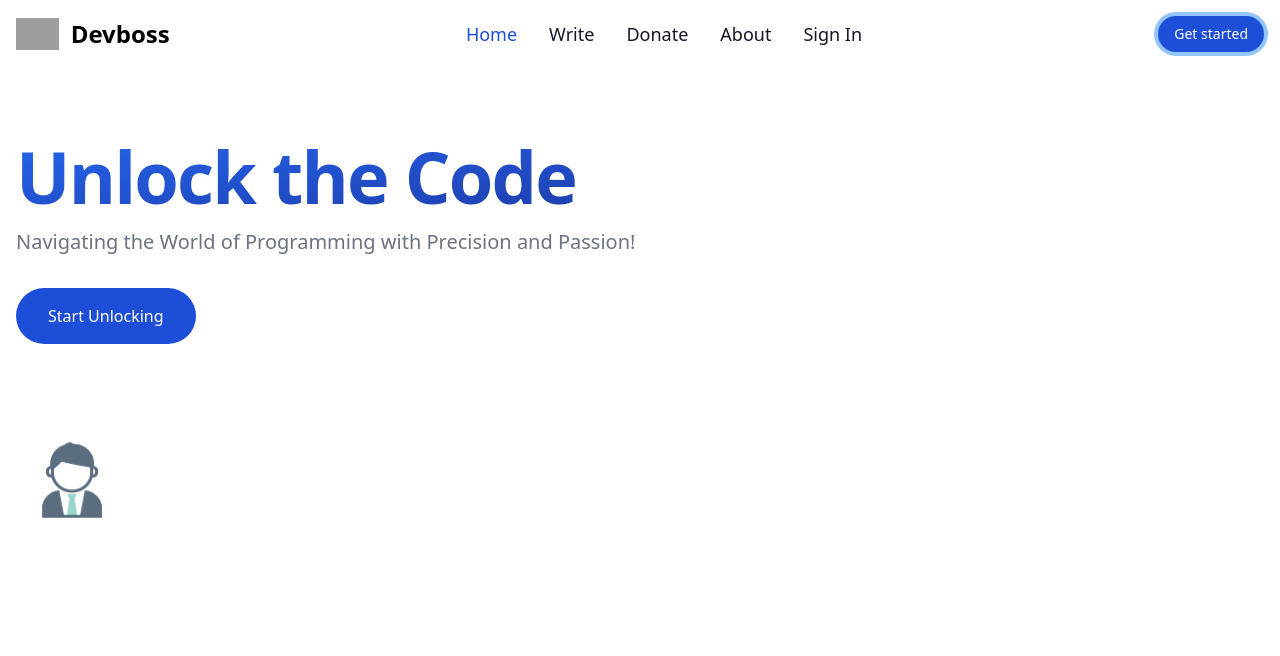
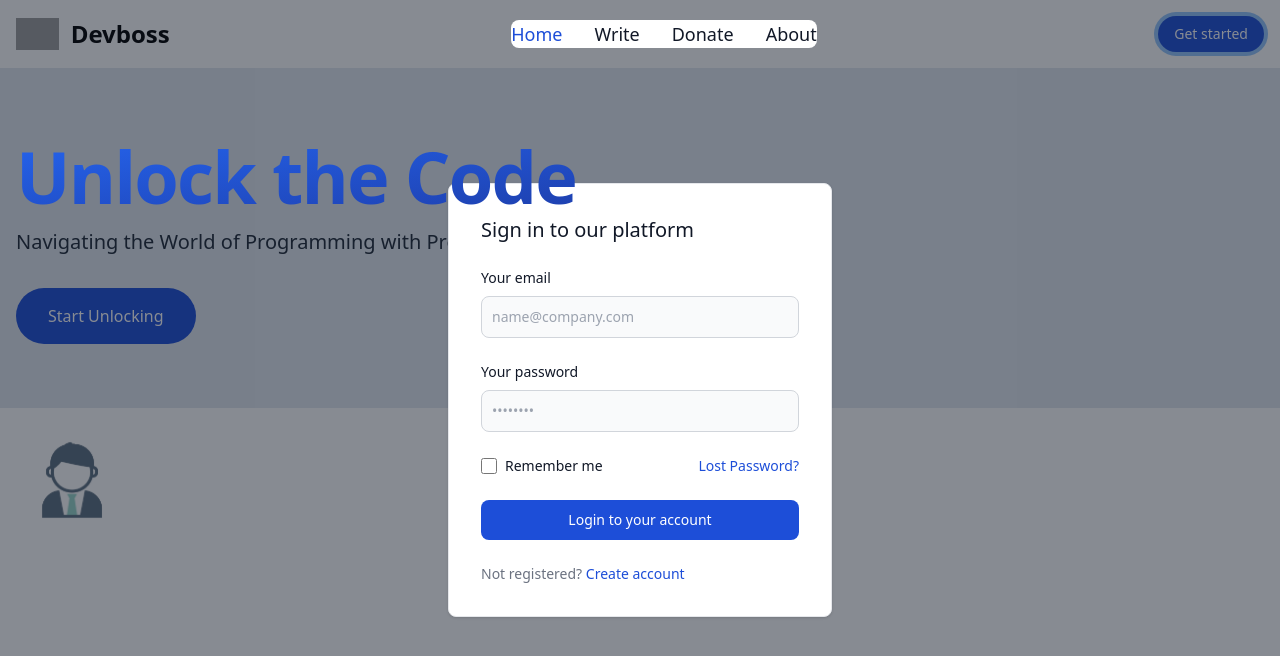
Before and after one commit to imbhaskarn/devboss-ui, a Next.js app: page / in a window 1280 px wide. Both pictures are taken after a click on the button "Get started". Shown: the top 656 px of the page. Built offline with nearby package versions, Linux system fonts and the light colour scheme; grey boxes are pictures that could not be loaded.

Commit message:
dark to white

```diff
--- a/src/components/Loading.tsx
+++ b/src/components/Loading.tsx
@@ -6,7 +6,7 @@ export const Loading = () => {
       <div role="status">
         <svg
           aria-hidden="true"
-          className="w-8 h-8 mr-2 text-gray-200 animate-spin dark:text-gray-600 fill-blue-600"
+          className="w-8 h-8 mr-2 text-gray-200 animate-spin fill-blue-600"
           viewBox="0 0 100 101"
           fill="none"
           xmlns="http://www.w3.org/2000/svg"
--- a/src/components/header/Hero.tsx
+++ b/src/components/header/Hero.tsx
@@ -3,20 +3,20 @@ import React from "react";
 const Hero = () => {
   return (
     <>
-      <section className="bg-white dark:bg-gray-900">
+      <section className="bg-slate-200 ">
         <div className="grid max-w-screen-xl px-4 py-8 mx-auto lg:gap-8 xl:gap-0 lg:py-16 lg:grid-cols-12">
           <div className="mr-auto place-self-center lg:col-span-7">
-            <h1 className="max-w-2xl mb-4 text-6xl font-extrabold tracking-tight leading-none md:text-6xl xl:text-[72px] dark:text-white">
-              <span className="relative mt-2 text-transparent bg-clip-text bg-gradient-to-br from-blue-600 to-blue-800 md:inline-block">
+            <h1 className="max-w-2xl mb-4 text-6xl font-extrabold tracking-tight leading-none md:text-6xl xl:text-[72px]">
+              <span className="relative mt-2 text-transparent bg-clip-text z-10 bg-gradient-to-br from-blue-600 to-blue-800 md:inline-block">
                 Unlock the Code
               </span>
             </h1>
-            <p className="max-w-2xl mb-6 font-light text-gray-500 lg:mb-8 md:text-lg lg:text-xl dark:text-gray-300">
+            <p className="max-w-2xl mb-6  font-light text-gray-800 lg:mb-8 md:text-lg lg:text-xl ">
               Navigating the World of Programming with Precision and Passion!
             </p>
             <button
               type="button"
-              className="text-white bg-blue-700 hover:bg-blue-800 focus:ring-4 focus:outline-none focus:ring-blue-300 font-medium rounded-full text-sm px-8 py-4 text-center mr-3 md:mr-0 dark:bg-blue-600 dark:hover:bg-blue-700 dark:focus:ring-blue-800"
+              className="text-white bg-blue-700 hover:bg-blue-800 focus:ring-4 focus:outline-none focus:ring-blue-300 font-medium rounded-full text-sm px-8 py-4 text-center mr-3 md:mr-0 "
             >
               <a
                 href="#"
--- a/src/components/header/Navbar.tsx
+++ b/src/components/header/Navbar.tsx
@@ -1,28 +1,54 @@
 import Link from "next/link";
 import React from "react";
-import { useState } from "react";
+import { useState, useEffect } from "react";
 import { FiMenu } from "react-icons/fi";
-import { TfiClose } from "react-icons/tfi";
+import { AiOutlineClose } from "react-icons/ai";
 import { SignInCard } from "./signInCard";
 import { useDispatch } from "react-redux";
-import { toggleLogin } from "@/store";
+import { toggleLogin, setLoginStatus } from "@/store";
 import { useSelector } from "react-redux";
 import { AnimatePresence } from "framer-motion";
-import Image from "next/image";
+interface state {
+  signIn: {
+    showLogin: boolean;
+  };
+  auth: {
+    isLoggedIn: boolean;
+    user: {
+      username: string;
+    };
+  };
+}
+
+import {
+  FaHome,
+  FaInfo,
+  FaPenSquare,
+  FaSearch,
+  FaSignInAlt,
+  FaSignOutAlt,
+} from "react-icons/fa";
 import { motion } from "framer-motion";
+
 const Navbar = () => {
   const [menuOpen, setMenuOpen] = useState(false);
-  const showLogin = useSelector((state: any) => state.signIn.showLogin);
-  const user = useSelector((state: any) => state.auth.user);
+  const showLogin = useSelector((state: state) => state.signIn.showLogin);
+  const isLoggedIn = useSelector((state: state) => state.auth.isLoggedIn);
+  const user = useSelector((state: state) => state.auth.user);
   const dispatch = useDispatch();
+
   const handleShowLogin = () => {
-    console.log("clicked");
     dispatch(toggleLogin());
+    setMenuOpen(false);
   };
-  console.log(showLogin);
+
+  const handleSignOut = () => {
+    dispatch(setLoginStatus(false));
+  };
+
   return (
     <div>
-      <nav className="bg-white border-gray-200 dark:bg-gray-900">
+      <nav className="bg-white border-gray-200">
         <div className="max-w-screen-xl flex flex-wrap items-center justify-between mx-auto px-4 py-4">
           <Link href="https://flowbite.com/" className="flex items-center">
             <img
@@ -30,15 +56,15 @@ const Navbar = () => {
               className="h-8 mr-3"
               alt="Flowbite Logo"
             />
-            <span className="self-center text-2xl font-semibold whitespace-nowrap dark:text-white">
+            <span className="self-center text-2xl font-semibold whitespace-nowrap">
               Devboss
             </span>
           </Link>
-          <div className="flex md:order-2">
-            {user ? (
+          <div onClick={handleShowLogin} className="flex md:order-2">
+            {isLoggedIn ? (
               <div className="hidden md:block text-gray-200 text-lg rounded-full hover:ring-blue text-center">
                 <img
-                  src={`https://ui-avatars.com/api/?background=a5b5e6&color=22223b&name=${user.username}&rounded=true&bold=true&size=128`}
+                  src={`https://ui-avatars.com/api/?background=a5b5e6&color=22223b&name=${user?.username}&rounded=true&bold=true&size=128`}
                   width={42}
                   height={42}
                   className="rounded-full"
@@ -48,34 +74,42 @@ const Navbar = () => {
             ) : (
               <button
                 type="button"
-                className="text-white bg-blue-700 hover:bg-blue-800 focus:ring-4 focus:outline-none focus:ring-blue-300 font-medium rounded-full text-sm px-4 py-2 text-center mr-3 md:mr-0 dark:bg-blue-600 dark:hover:bg-blue-700 dark:focus:ring-blue-800"
+                className="text-white hidden md:block bg-blue-700 hover:bg-blue-800 focus:ring-4 focus:outline-none focus:ring-blue-300 font-medium rounded-full text-sm px-4 py-2 text-center mr-3 md:mr-0"
               >
                 Get started
               </button>
             )}
             <button
-              onClick={() => setMenuOpen(!menuOpen)}
+              onClick={(e) => {
+                e.stopPropagation();
+                setMenuOpen(!menuOpen);
+              }}
               data-collapse-toggle="navbar-default"
               type="button"
-              className="inline-flex items-center  w-10 h-10 z-20 justify-center text-sm text-gray-500 rounded-lg md:hidden hover:bg-gray-100 focus:outline-none focus:ring-2 focus:ring-gray-200 dark:text-gray-400 dark:hover:bg-gray-700 dark:focus:ring-gray-600"
+              className="inline-flex items-center z-30  w-10 h-10 justify-center text-sm text-gray-500 rounded-lg md:hidden hover:bg-gray-100 focus:outline-none  focus:ring-gray-200"
               aria-controls="navbar-default"
               aria-expanded="false"
             >
               <span className="sr-only">Open main menu</span>
 
               {!menuOpen && <FiMenu size={30} style={{ color: "white" }} />}
-              {menuOpen && <TfiClose size={30} style={{ color: "white" }} />}
+              {menuOpen && (
+                <AiOutlineClose
+                  size={30}
+                  style={{ color: "black", fontWeight: "100" }}
+                />
+              )}
             </button>
           </div>
           <div
-            className={`hidden md:relative w-5/6  md:block md:w-auto`}
+            className={`hidden md:relative  w-5/6 z-50  md:block md:w-auto`}
             id="navbar-default"
           >
-            <ul className="font flex flex-col p-4 md:p-0 mt-4 border border-gray-100 rounded-lg bg-gray-50 md:flex-row md:space-x-8 md:mt-0 md:border-0 md:bg-white dark:bg-gray-800 md:dark:bg-gray-900 dark:border-gray-700">
+            <ul className="font flex flex-col p-4 md:p-0 mt-4 border border-gray-100 rounded-lg bg-gray-50 md:flex-row md:space-x-8 md:mt-0 md:border-0 md:bg-white">
               <li>
                 <Link
                   href="#"
-                  className="block py-2 pl-3 pr-4 text-white bg-blue-700 text-lg rounded md:bg-transparent md:text-blue-700 md:p-0 dark:text-white md:dark:text-blue-500"
+                  className="block py-2 pl-3 pr-4 text-white bg-blue-700 text-lg rounded md:bg-transparent md:text-blue-700 md:p-0"
                   aria-current="page"
                 >
                   Home
@@ -84,7 +118,7 @@ const Navbar = () => {
               <li>
                 <Link
                   href="#"
-                  className="block py-2 pl-3 pr-4 text-gray-900 rounded text-lg hover:bg-gray-100 md:hover:bg-transparent md:border-0 md:hover:text-blue-700 md:p-0 dark:text-white md:dark:hover:text-blue-500 dark:hover:bg-gray-700 dark:hover:text-white md:dark:hover:bg-transparent"
+                  className="block py-2 pl-3 pr-4 text-gray-900 rounded text-lg hover:bg-gray-100 md:hover:bg-transparent md:border-0 md:hover:text-blue-700 md:p-0"
                 >
                   Write
                 </Link>
@@ -92,7 +126,7 @@ const Navbar = () => {
               <li>
                 <Link
                   href="#"
-                  className="block py-2 pl-3 pr-4 text-gray-900 rounded text-lg hover:bg-gray-100 md:hover:bg-transparent md:border-0 md:hover:text-blue-700 md:p-0 dark:text-white md:dark:hover:text-blue-500 dark:hover:bg-gray-700 dark:hover:text-white md:dark:hover:bg-transparent"
+                  className="block py-2 pl-3 pr-4 text-gray-900 rounded text-lg hover:bg-gray-100 md:hover:bg-transparent md:border-0 md:hover:text-blue-700 md:p-0"
                 >
                   Donate
                 </Link>
@@ -100,17 +134,17 @@ const Navbar = () => {
               <li>
                 <Link
                   href="#"
-                  className="block py-2 pl-3 pr-4 text-gray-900 rounded text-lg hover:bg-gray-100 md:hover:bg-transparent md:border-0 md:hover:text-blue-700 md:p-0 dark:text-white md:dark:hover:text-blue-500 dark:hover:bg-gray-700 dark:hover:text-white md:dark:hover:bg-transparent"
+                  className="block py-2 pl-3 pr-4 text-gray-900 rounded text-lg hover:bg-gray-100 md:hover:bg-transparent md:border-0 md:hover:text-blue-700 md:p-0"
                 >
                   About
                 </Link>
               </li>
-              {!user && (
+              {isLoggedIn && (
                 <li>
                   <Link
                     onClick={handleShowLogin}
                     href="#"
-                    className="block py-2 pl-3 pr-4 text-gray-900 rounded text-lg hover:bg-gray-100 md:hover:bg-transparent md:border-0 md:hover:text-blue-700 md:p-0 dark:text-white md:dark:hover:text-blue-500 dark:hover:bg-gray-700 dark:hover:text-white md:dark:hover:bg-transparent"
+                    className="block py-2 pl-3 pr-4 text-gray-900 rounded text-lg hover:bg-gray-100 md:hover:bg-transparent md:border-0 md:hover:text-blue-700 md:p-0"
                   >
                     Sign In
                   </Link>
@@ -125,58 +159,100 @@ const Navbar = () => {
                 initial={{ opacity: 0, left: "-100%" }}
                 animate={{ opacity: 1, left: "0%" }}
                 exit={{ opacity: 0, left: "-100%" }}
-                transition={{ duration: 0.2, type: "tween", ease: "easeOut" }}
-                className="overflow-visible absolute inset-0 md:hidden bg-gray-400 dark:bg-gray-200 shadow-md shadow-slate-950"
+                transition={{ duration: 0.4, type: "tween", ease: "easeOut" }}
+                className="overflow-visible absolute z-20 inset-0 md:hidden shadow-md shadow-slate-300 bg-transparent"
                 id="navbar-default"
               >
-                <ul className="font w-3/5 h-full flex flex-col text-left py-10 p-10 md:p-0 border border-gray-100 bg-gray-50 md:flex-row md:space-x-8 md:mt-0 md:border-0 md:bg-white dark:bg-gray-800 md:dark:bg-gray-900 dark:border-gray-700">
+                <div className="h-full w-full bg-slate-200 bg-opacity-20">
+                  <ul className="font w-4/6 h-full flex flex-col text-left bg-opacity-100 py-10 p-10 gap-3 md:p-0 border border-gray-100 bg-gray-200 md:flex-row md:space-x-8 md:mt-0 md:border-0">
                     <li>
-                    <Link
+                      <a
                         href="#"
-                      className="block py-2 pl-3 pr-4 text-white bg-blue-700 text-lg rounded md:bg-transparent md:text-blue-700 md:p-0 dark:text-white md:dark:text-blue-500"
-                      aria-current="page"
+                        className="flex items-center p-2 text-lg text-gray-900 rounded-lg hover:bg-gray-100 group"
                       >
-                      Home
-                    </Link>
+                        <FaHome
+                          size={24}
+                          className="text-gray-500 group-hover:text-gray-900"
+                        />
+                        <span className="ml-3">Home</span>
+                      </a>
                     </li>
                     <li>
-                    <Link
+                      <a
                         href="#"
-                      className="block py-2 pl-3 pr-4 text-gray-900 rounded text-lg hover:bg-gray-100 md:hover:bg-transparent md:border-0 md:hover:text-blue-700 md:p-0 dark:text-white md:dark:hover:text-blue-500 dark:hover:bg-gray-700 dark:hover:text-white md:dark:hover:bg-transparent"
+                        className="flex items-center p-2 text-lg text-gray-900 rounded-lg hover:bg-gray-100 group"
                       >
-                      Write
-                    </Link>
+                        <FaPenSquare
+                          size={24}
+                          className="text-gray-500 group-hover:text-gray-900"
+                        />
+                        <span className="ml-3">Write</span>
+                      </a>
                     </li>
                     <li>
-                    <Link
+                      <a
                         href="#"
-                      className="block py-2 pl-3 pr-4 text-gray-900 rounded text-lg hover:bg-gray-100 md:hover:bg-transparent md:border-0 md:hover:text-blue-700 md:p-0 dark:text-white md:dark:hover:text-blue-500 dark:hover:bg-gray-700 dark:hover:text-white md:dark:hover:bg-transparent"
+                        className="flex items-center p-2 text-lg text-gray-900 rounded-lg hover:bg-gray-100 group"
                       >
-                      Donate
-                    </Link>
+                        <FaInfo
+                          size={24}
+                          className="text-gray-500 group-hover:text-gray-900"
+                        />
+                        <span className="ml-3">About</span>
+                      </a>
                     </li>
                     <li>
-                    <Link
+                      <a
                         href="#"
-                      className="block py-2 pl-3 pr-4 text-gray-900 rounded text-lg hover:bg-gray-100 md:hover:bg-transparent md:border-0 md:hover:text-blue-700 md:p-0 dark:text-white md:dark:hover:text-blue-500 dark:hover:bg-gray-700 dark:hover:text-white md:dark:hover:bg-transparent"
+                        className="flex items-center p-2 text-lg text-gray-900 rounded-lg hover:bg-gray-100 group"
                       >
-                      About
-                    </Link>
+                        <FaSearch
+                          size={24}
+                          className="text-gray-500 group-hover:text-gray-900"
+                        />
+                        <span className="ml-3">Search</span>
+                      </a>
                     </li>
-                  {!user && (
-                    <li>
-                      <Link
-                        onClick={handleShowLogin}
+                    {isLoggedIn ? (
+                      <li
+                        onClick={handleSignOut}
+                        className="flex-grow flex justify-end flex-col"
+                      >
+                        <button className="inline-flex items-center justify-center font-sans font-semibold tracking-wide text-white bg-blue-700 rounded-lg h-[48px]">
+                          <a
                             href="#"
-                        className="block py-2 pl-3 pr-4 text-gray-900 rounded text-lg hover:bg-gray-100 md:hover:bg-transparent md:border-0 md:hover:text-blue-700 md:p-0 dark:text-white md:dark:hover:text-blue-500 dark:hover:bg-gray-700 dark:hover:text-white md:dark:hover:bg-transparent"
+                            className=" flex items-center p-2 text-lg font-normal text-gray-900 rounded-lg group"
                           >
-                        Sign In
-                      </Link>
+                            <FaSignOutAlt
+                              size={24}
+                              color={"white"}
+                              className="text-gray-500 group-hover:text-gray-900"
+                            />
+                            <span className="ml-3">Sign Out</span>
+                          </a>{" "}
+                        </button>
+                      </li>
+                    ) : (
+                      <li className="flex-grow flex justify-end flex-col">
+                        <button className="inline-flex items-center justify-center font-sans font-semibold tracking-wide text-white bg-blue-700 rounded-lg h-[48px]">
+                          <a
+                            href="#"
+                            className=" flex items-center p-2 text-lg font-normal text-gray-900 rounded-lg group"
+                          >
+                            <FaSignInAlt
+                              size={24}
+                              color={"white"}
+                              className="text-gray-500 group-hover:text-gray-900"
+                            />
+                            <span className="ml-3">Sign In</span>
+                          </a>{" "}
+                        </button>
                       </li>
                     )}
                   </ul>
+                </div>
               </motion.div>
-            )}{" "}
+            )}
           </AnimatePresence>
         </div>
       </nav>
--- a/src/components/header/index.tsx
+++ b/src/components/header/index.tsx
@@ -3,7 +3,7 @@ import Navbar from "./Navbar";
 import Hero from "./Hero";
 import { useSelector } from "react-redux";
 const Header = () => {
-  const user = useSelector((state: any) => state.auth.user);
+  const user = useSelector((state: any) => state.auth.isloggedIn);
   return (
     <div>
       <Navbar />
--- a/src/components/header/signInCard.tsx
+++ b/src/components/header/signInCard.tsx
@@ -1,6 +1,6 @@
 import React from "react";
 import { useDispatch, useSelector } from "react-redux";
-import { toggleLogin } from "@/store";
+import { toggleLogin, setLoginStatus } from "@/store";
 import { motion } from "framer-motion";
 import { useForm } from "react-hook-form";
 import axiosInstance from "@/utils/axios/axios";
@@ -23,6 +23,7 @@ export const SignInCard = () => {
         dispatch(setAccessToken(res.data.data.accessToken));
         dispatch(setRefreshToken(res.data.data.refreshToken));
         dispatch(setUser(res.data.data.user));
+        dispatch(setLoginStatus(res.data.data.user));
         localStorage.setItem("refreshToken", res.data.data.refreshToken);
       })
       .catch((err) => {
@@ -38,7 +39,7 @@ export const SignInCard = () => {
       transition={{ duration: 0.2 }}
       animate={{ opacity: 1, className: "z-10" }}
       exit={{ opacity: 0 }}
-      className="overflow-visible fixed inset-0 z-10 flex justify-center items-center bg-gray-900 bg-opacity-50"
+      className="overflow-visible fixed inset-0 flex justify-center items-center bg-gray-900 bg-opacity-50"
       onClick={(e) => {
         dispatch(toggleLogin());
       }}
@@ -47,20 +48,20 @@ export const SignInCard = () => {
         onClick={(e) => {
           e.stopPropagation();
         }}
-        className="w-full max-w-sm p-4 bg-white border border-gray-200 rounded-lg shadow sm:p-6 md:p-8 dark:bg-gray-800 dark:border-gray-700"
+        className="w-full max-w-sm p-4 bg-white border border-gray-200 rounded-lg shadow sm:p-6 md:p-8"
       >
         <form
           onSubmit={handleSubmit(onSubmit)}
           className="space-y-6"
           action="#"
         >
-          <h5 className="text-xl font-medium text-gray-900 dark:text-white">
+          <h5 className="text-xl font-medium text-gray-900">
             Sign in to our platform
           </h5>
           <div>
             <label
               htmlFor="email"
-              className="block mb-2 text-sm font-medium text-gray-900 dark:text-white"
+              className="block mb-2 text-sm font-medium text-gray-900"
             >
               Your email
             </label>
@@ -69,7 +70,7 @@ export const SignInCard = () => {
               type="email"
               name="email"
               id="email"
-              className="bg-gray-50 border border-gray-300 text-gray-900 text-sm rounded-lg focus:ring-blue-500 focus:border-blue-500 block w-full p-2.5 dark:bg-gray-600 dark:border-gray-500 dark:placeholder-gray-400 dark:text-white"
+              className="bg-gray-50 border border-gray-300 text-gray-900 text-sm rounded-lg focus:ring-blue-500 focus:border-blue-500 block w-full p-2.5"
               placeholder="name@company.com"
               required
             />
@@ -82,7 +83,7 @@ export const SignInCard = () => {
           <div>
             <label
               htmlFor="password"
-              className="block mb-2 text-sm font-medium text-gray-900 dark:text-white"
+              className="block mb-2 text-sm font-medium text-gray-900"
             >
               Your password
             </label>
@@ -98,7 +99,7 @@ export const SignInCard = () => {
               name="password"
               id="password"
               placeholder="••••••••"
-              className="bg-gray-50 border border-gray-300 text-gray-900 text-sm rounded-lg focus:ring-blue-500 focus:border-blue-500 block w-full p-2.5 dark:bg-gray-600 dark:border-gray-500 dark:placeholder-gray-400 dark:text-white"
+              className="bg-gray-50 border border-gray-300 text-gray-900 text-sm rounded-lg focus:ring-blue-500 focus:border-blue-500 block w-full p-2.5"
               required
             />
             <span>
@@ -115,35 +116,32 @@ export const SignInCard = () => {
                   id="remember"
                   type="checkbox"
                   value=""
-                  className="w-4 h-4 border border-gray-300 rounded bg-gray-50 focus:ring-3 focus:ring-blue-300 dark:bg-gray-700 dark:border-gray-600 dark:focus:ring-blue-600 dark:ring-offset-gray-800 dark:focus:ring-offset-gray-800"
+                  className="w-4 h-4 border border-gray-300 rounded bg-gray-50 focus:ring-3 focus:ring-blue-300"
                 />
               </div>
               <label
                 htmlFor="remember"
-                className="ml-2 text-sm font-medium text-gray-900 dark:text-gray-300"
+                className="ml-2 text-sm font-medium text-gray-900"
               >
                 Remember me
               </label>
             </div>
             <a
               href="#"
-              className="ml-auto text-sm text-blue-700 hover:underline dark:text-blue-500"
+              className="ml-auto text-sm text-blue-700 hover:underline"
             >
               Lost Password?
             </a>
           </div>
           <button
             type="submit"
-            className="w-full text-white bg-blue-700 hover:bg-blue-800 focus:ring-4 focus:outline-none focus:ring-blue-300 font-medium rounded-lg text-sm px-5 py-2.5 text-center dark:bg-blue-600 dark:hover:bg-blue-700 dark:focus:ring-blue-800"
+            className="w-full text-white bg-blue-700 hover:bg-blue-800 focus:ring-4 focus:outline-none focus:ring-blue-300 font-medium rounded-lg text-sm px-5 py-2.5 text-center"
           >
             Login to your account
           </button>
-          <div className="text-sm font-medium text-gray-500 dark:text-gray-300">
+          <div className="text-sm font-medium text-gray-500">
             Not registered?{" "}
-            <a
-              href="#"
-              className="text-blue-700 hover:underline dark:text-blue-500"
-            >
+            <a href="#" className="text-blue-700 hover:underline">
               Create account
             </a>
           </div>
--- a/src/store/index.ts
+++ b/src/store/index.ts
@@ -25,6 +25,7 @@ export const loginSlice = createSlice({
 const authSlice = createSlice({
   name: "auth",
   initialState: {
+    isLoggedIn: false,
     accessToken: "",
     refreshToken: "",
     user: null,
@@ -39,12 +40,15 @@ const authSlice = createSlice({
     setUser: (state, action) => {
       state.user = action.payload;
     },
+    setLoginStatus: (state, action) => {
+      state.isLoggedIn = action.payload;
+    },
   },
 });
 
 // Export the reducer and action creators
 export const { toggleLogin } = loginSlice.actions;
-export const { setAccessToken, setRefreshToken, setUser } = authSlice.actions;
+export const { setAccessToken, setRefreshToken, setUser, setLoginStatus } = authSlice.actions;
 
 const persistedReducer = persistReducer(
   persistConfig,
```
Lines whose indentation alone changed are shown as unchanged.
